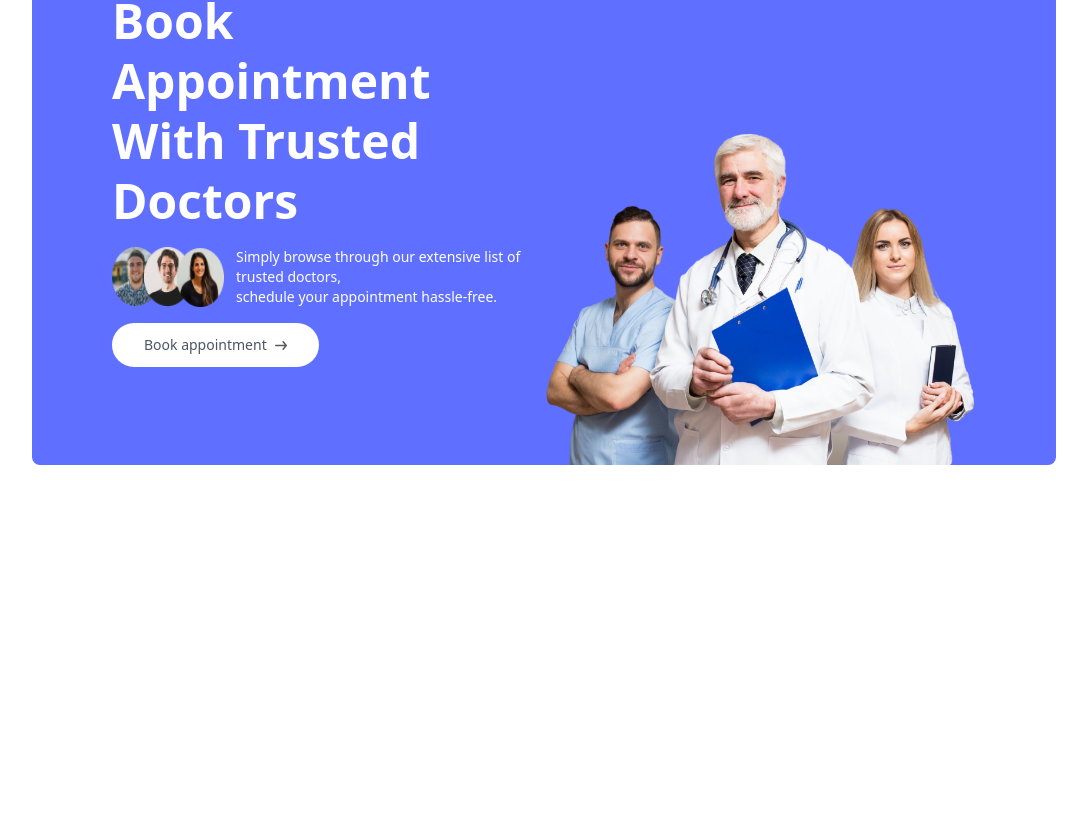
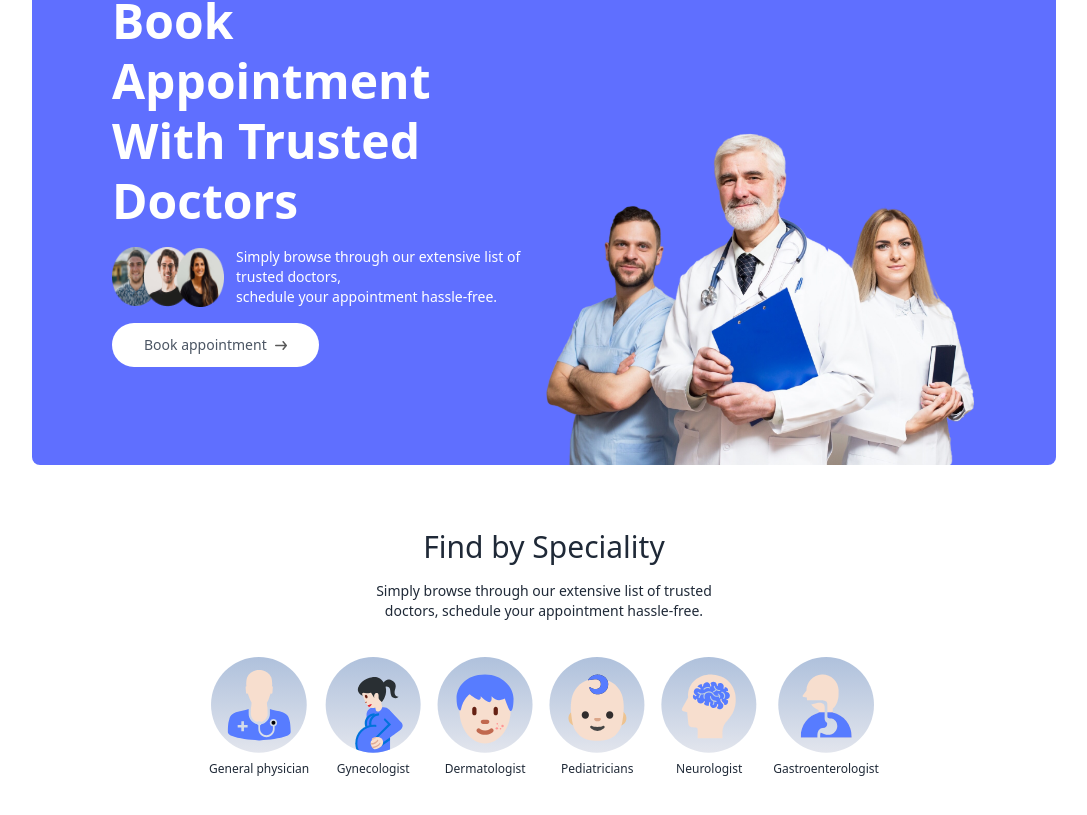
Before and after one commit to Pathum-Tharaka/Doctor_Appointment_Site, a React (Vite) app in the folder FrontEnd/: page / in a window 1280 px wide. Shown: the part 227-1042 px from the top of the page, without its empty margins (96-1183 px from the left). Before the commit the page ends 800 px from the top, so only its background shows below. Built offline with nearby package versions, Linux system fonts and the light colour scheme.

Commit message:
Update SpecialityMenu.jsx

```diff
--- a/FrontEnd/src/components/SpecialityMenu.jsx
+++ b/FrontEnd/src/components/SpecialityMenu.jsx
@@ -1,11 +1,33 @@
-import React from 'react'
+import React from "react";
+import { specialityData } from "../assets/assets_frontend/assets";
+import { Link } from "react-router-dom";
 
 const SpecialityMenu = () => {
   return (
-    <div>
+    <div
+      className="flex flex-col items-center gap-4 py-16 text-gray-800"
+      id="speciality"
+    >
+      <h1 className="text-3xl font-medium">Find by Speciality</h1>
+      <p className="sm:w-1/3 text-center text-sm">
+        Simply browse through our extensive list of trusted doctors, schedule
+        your appointment hassle-free.
+      </p>
+      <div className="flex sm:justify-center gap-4 pt-5 w-full overflow-scroll">
+        {specialityData.map((item, index) => (
+          <Link
+          onClick={() => window.scrollTo(0, 0)}
+            className="flex flex-col items-center text-xs cursor-pointer flex-shrink-0 hover:translate-y-[-10px] transition-all duration-500"
+            key={index}
+            to={"/doctors/${item.speciality}"}
+          >
+            <img className="w-16 sm:w-24 mb-2" src={item.image} alt="" />
+            <p>{item.speciality}</p>
+          </Link>
+        ))}
+      </div>
+    </div>
+  );
+};
 
-    </div>
-  )
-}
-
-export default SpecialityMenu
+export default SpecialityMenu;
```
